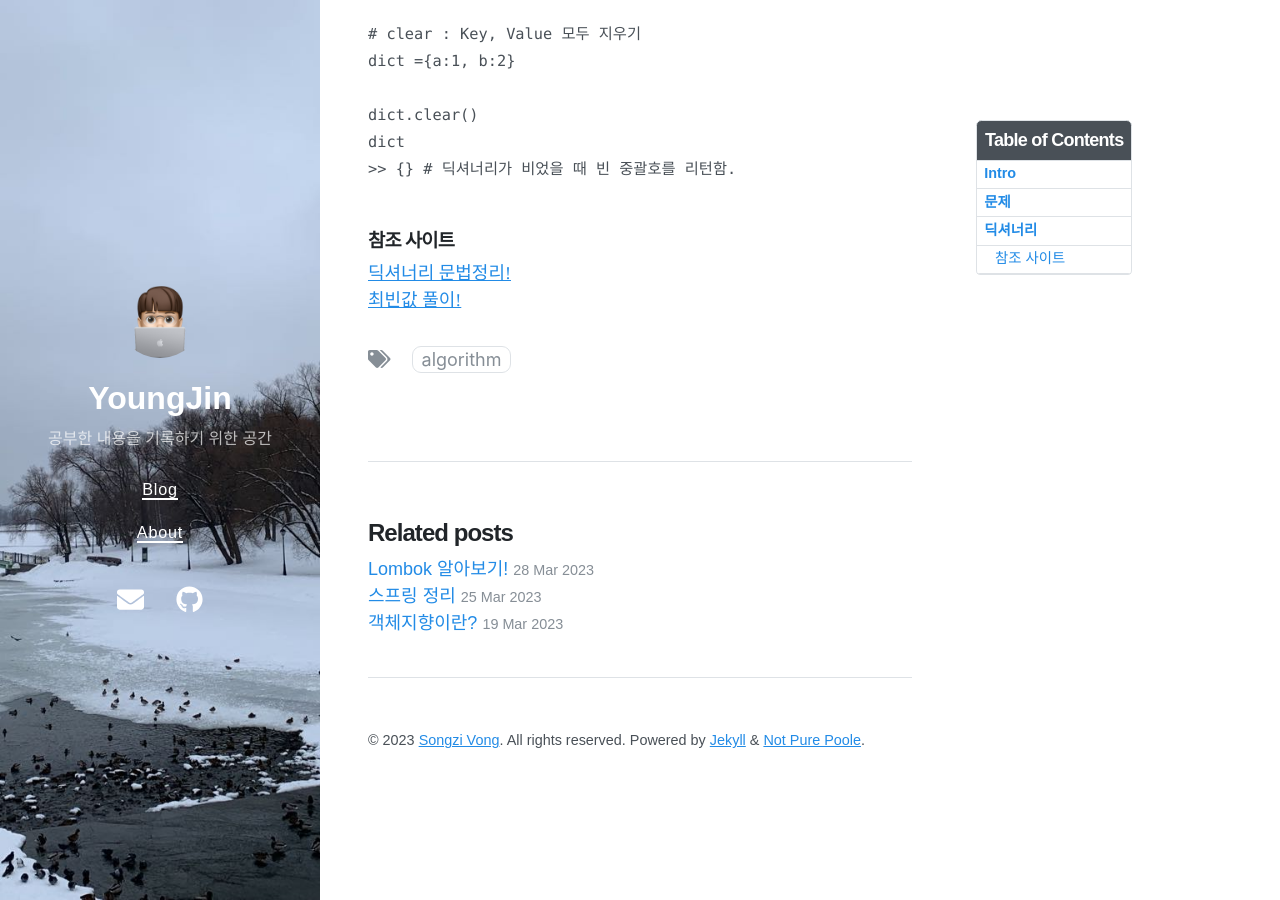
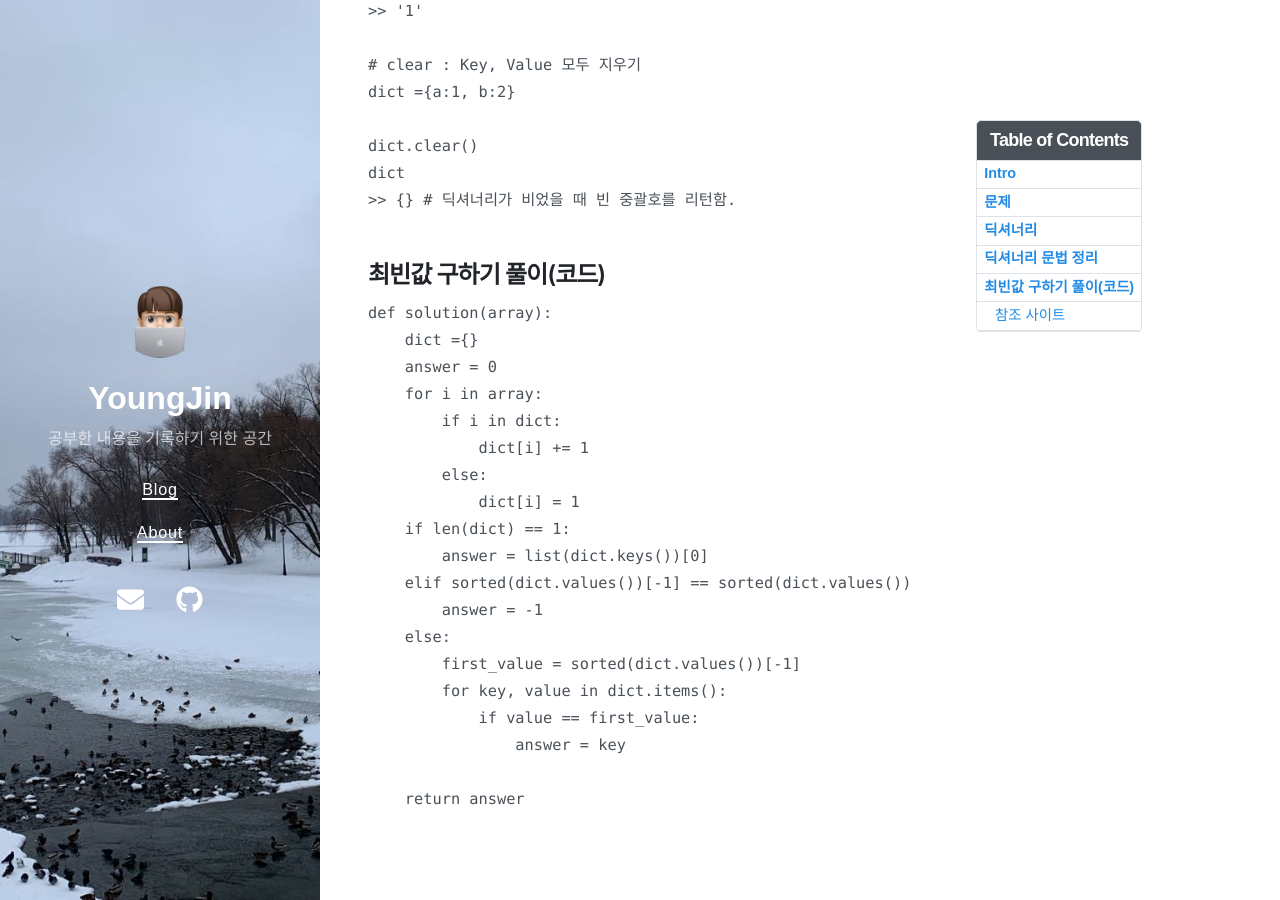
Before and after one commit to parkyoungjiin/parkyoungjiin.github.io, a Jekyll site: the page built from _posts/2023-03-30-최빈값 구하기(programmers).md, in a window 1280 px wide and 900 px high, scrolled down 2138 px. Built offline with Jekyll 4.4.1, drawn with Linux system fonts in a browser that asks for light colours; nearby versions of some CDN libraries.

Commit message:
Update 2023-03-30-최빈값 구하기(programmers).md

````diff
--- a/_posts/2023-03-30-최빈값 구하기(programmers).md
+++ b/_posts/2023-03-30-최빈값 구하기(programmers).md
@@ -22,7 +22,7 @@ toc_label: "최빈값"
 ## 딕셔너리
 - 딕셔너리란, 직역하면 사전이라는 뜻을 갖고 있는데 사람 = people 처럼 **키:값 형태**로 저장하는 자료형이다. <br>
 - value(값)에는 문자열, 숫자, 리스트, 튜플 다 들어갈 수 있다.
-- 딕셔너리 문법
+## 딕셔너리 문법 정리
 
 ```Python
 # 선언
@@ -85,8 +85,31 @@ dict
 >> {} # 딕셔너리가 비었을 때 빈 중괄호를 리턴함.
 ```
 
+## 최빈값 구하기 풀이(코드)
+
+```Python
+def solution(array):
+    dict ={}
+    answer = 0
+    for i in array:
+        if i in dict:
+            dict[i] += 1
+        else:
+            dict[i] = 1
+    if len(dict) == 1:
+        answer = list(dict.keys())[0]
+    elif sorted(dict.values())[-1] == sorted(dict.values())[-2]:
+        answer = -1
+    else:
+        first_value = sorted(dict.values())[-1]
+        for key, value in dict.items():
+            if value == first_value:
+                answer = key
+
+    return answer
 
 
+```
 ### 참조 사이트
 [딕셔너리 문법정리!](https://wikidocs.net/16)<br>
 [최빈값 풀이!]()
````
